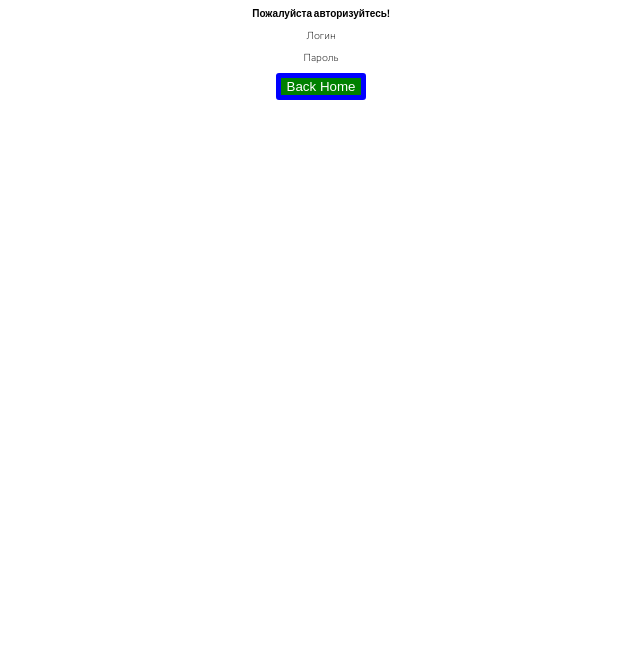
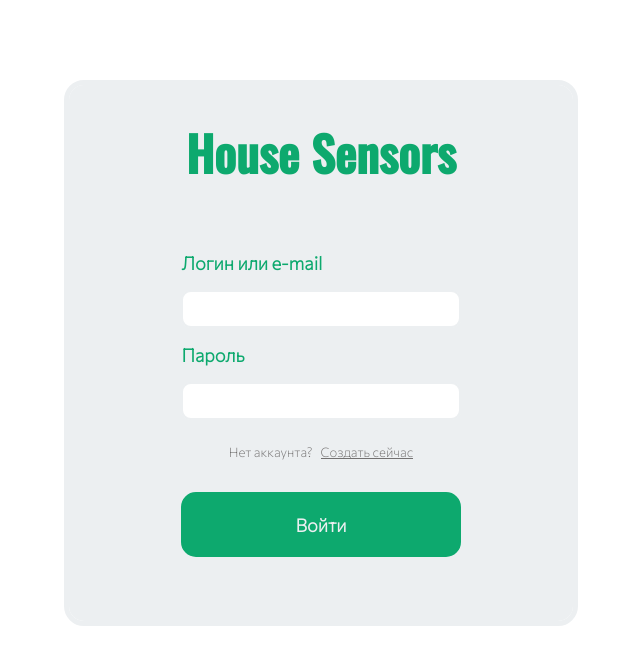
Before and after one commit to Kofeinich/housesensors-dashboard, a React (Create React App) app: page /login in a window 1280 px wide. Shown: the top 664 px of the page, without its empty margins (319-959 px from the left). Built offline with nearby package versions, Linux system fonts and the light colour scheme; a web font is replaced by a local one.

Commit message:
feat: something

```diff
--- a/src/head_components/LogPage.js
+++ b/src/head_components/LogPage.js
@@ -7,6 +7,8 @@ import {MyButton} from "../service_components/styled_components/MyButton";
 import {MyHeading} from "../service_components/styled_components/MyHeading";
 import {MyLabel} from "../service_components/styled_components/MyLabel";
 import {MyInput} from "../service_components/styled_components/MyInput";
+import {MyFields} from "../service_components/styled_components/MyFields";
+import {TextUnderliner} from "../service_components/styled_components/TextUnderliner";
 
 export default function LogPage() {
     const [login, setLogin] = useState("")
@@ -41,22 +43,79 @@ export default function LogPage() {
         )
     }
 
+    let myWidth = 650;
+    let formWidth;
+    let formHeight;
+    let headingFontSize = "xxx-large";
+    let formTop;
+    let formLeft;
+    let formPosition;
+    let formBorderRadiusSize = 20;
+    let inputMright = 7; let inputMleft = 7;
+    let paragraphMleft = 7;
+    let paragraphAlign = "left"
+    let formMtop = 5; let formMright = 5; let formMbottom = 5; let formMleft = 5;
+    let btnMtop = 2; let btnMright = 7; let btnMbottom = 4;  let btnMleft = 7;
+    let btnPtop=0.1; let btnPright=7; let btnPbottom=0.1; let btnPleft=7;
 
-    return <MyForm onSubmit={handleSubmit}>
-        <MyHeading>Пожалуйста авторизуйтесь!</MyHeading>
-        <MyLabel>
-            <MyParagraph>Логин</MyParagraph>
-            <MyInput type="text" value={login.current} onChange={setLogin}/>
-        </MyLabel>
-        <MyLabel>
-            <MyParagraph>Пароль</MyParagraph>
-            <MyInput type="password" value={password.current} onChange={setPassword}/>
-        </MyLabel>
-        <MyButton btnBorderSize={5} bthBorderColor={"blue"} btnBorderRadiusSize={3}
+    if (document.documentElement.clientWidth <= myWidth){
+        formHeight = 100;
+        formWidth = 100;
+        formTop = 0;
+        formLeft = 0;
+        formBorderRadiusSize = 0;
+        formPosition = "absolute";
+        paragraphAlign = "center";
+        headingFontSize = "xx-large";
+        formMtop = 0;
+        formMright = 0;
+        formMbottom = 0;
+        formMleft = 0;
+        inputMleft = 1;
+        inputMright = 1;
+        paragraphMleft = 0;
+        btnMtop = 2;
+        btnMright = 0;
+        btnMbottom = 0;
+        btnMleft = 0;
+        btnPtop=0;
+        btnPright=5;
+        btnPbottom=0;
+        btnPleft=5;
+    }
+
+
+    return <MyForm onSubmit={handleSubmit}
+                   formHeight={formHeight} formWidth={formWidth} formTop={formTop} formLeft={formLeft} formPosition={formPosition}
+                   formMtop={formMtop} formMright={formMright} formMbottom={formMbottom} formMleft={formMleft}
+                   formBackgroundColor={"#eceff1"} formBorderSize={5} formBorderRadiusSize={formBorderRadiusSize} formBorderColor={"#eceff1"}>
+        <MyHeading primary headingColor={"#0da96e"} headingFontSize={headingFontSize}>House Sensors</MyHeading>
+        <MyFields fieldsMtop={4} fieldsMright={0} fieldsMbottom={1.5} fieldsMleft={0}>
+            <MyParagraph paragraphMtop={0} paragraphMright={0} paragraphMbottom={0} paragraphMleft={paragraphMleft}
+                         paragraphColor={"#0da96e"} paragraphFontSize={"large"} paragraphAlign={paragraphAlign}  paragraphWeight={750}>Логин или e-mail</MyParagraph>
+            <MyInput inputBorderSize={2} inputBorderColor={"#eceff1"} inputBorderRadiusSize={10} inputBorderFocusColor={"#0da96e"}
+                inputHeight={2} inputAlign={"left"} inputMtop={1} inputMright={inputMright} inputMbottom={0} inputMleft={inputMleft} inputFontSize={"medium"}
+                     type="text" value={login.current} onChange={setLogin}/>
+            <MyParagraph paragraphMtop={1} paragraphMright={0} paragraphMbottom={0} paragraphMleft={paragraphMleft}
+                         paragraphColor={"#0da96e"} paragraphFontSize={"large"} paragraphAlign={paragraphAlign}  paragraphWeight={750}>Пароль</MyParagraph>
+            <MyInput inputBorderSize={2} inputBorderColor={"#eceff1"} inputBorderRadiusSize={10} inputBorderFocusColor={"#0da96e"}
+                inputHeight={2} inputAlign={"left"} inputMtop={1} inputMright={inputMright} inputMbottom={0} inputMleft={inputMleft} inputFontSize={"medium"}
+                     type="password" value={password.current} onChange={setPassword}/>
+        </MyFields>
+        <MyParagraph paragraphMtop={0} paragraphMright={0} paragraphMbottom={0} paragraphMleft={0}
+                     paragraphColor={"#737171"} paragraphFontSize={"small"} paragraphAlign={"center"}  paragraphWeight={500}
+        >Нет аккаунта?
+            <TextUnderliner tuBorderSize={0.25} tuBorderColor={"#737171"} tuMtop={0} tuMright={0} tuMbottom={0} tuMleft={0.5} tuHeight={0.85}
+                            tuHoverColor={"#51c5f6"} tuHoverBorderColor={"#51c5f6"} tuHoverBorderSize={0.25}
             onClick={() => {
-            window.location = '/dashboard/'
-        }}>Back Home
+                window.location = '/registration'
+            }}>Создать сейчас</TextUnderliner>
+        </MyParagraph>
+        <MyButton type="submit" value="Login" btnBackground={"#0da96e"} btnColor={"#eceff1"} btnBorderSize={2} bthBorderColor={"#0da96e"} btnBorderRadiusSize={15} btnPtop={btnPtop} btnPright={btnPright} btnPbottom={btnPbottom} btnPleft={btnPleft}
+                  btnMtop={btnMtop} btnMright={btnMright} btnMbottom={btnMbottom} btnMleft={btnMleft}
+                  onClick={() => {
+            window.location = '/dashboard'
+        }}><MyParagraph paragraphColor={"#eceff1"} paragraphFontSize={"large"} paragraphAlign={"center"}  paragraphWeight={600}>Войти</MyParagraph>
         </MyButton>
-        <MyInput type="submit" value="Login"/>
     </MyForm>
 }
--- /dev/null
+++ b/src/head_components/RegistrationPage.js
@@ -0,0 +1,6 @@
+import React, {useState} from "react";
+
+export default function RegistrationPage(){
+
+    return
+}
--- /dev/null
+++ b/src/service_components/function_components/NavBar.js
@@ -0,0 +1,6 @@
+import React, {useState} from "react";
+
+
+export default function NavBar() {
+
+}
--- a/src/service_components/styled_components/MyButton.js
+++ b/src/service_components/styled_components/MyButton.js
@@ -2,13 +2,15 @@ import React from 'react';
 import styled, {css} from "styled-components";
 
 export const MyButton =  styled.button`
-  display: inline-block;
-  background: green;
-  color: white;
   ${props => props.primary && css`
     background: white;
     color: green;
   `}
+  ${props => props.likeLink && css`
+    color: green;
+  `}
+  background: ${props => (props.btnBackground)};
+  color: ${props => (props.btnColor)};
   margin: ${props => (props.btnMtop)}rem ${props => (props.btnMright)}rem ${props => (props.btnMbottom)}rem ${props => (props.btnMleft)}rem;
   padding: ${props => (props.btnPtop)}rem ${props => (props.btnPright)}rem ${props => (props.btnPbottom)}rem ${props => (props.btnPleft)}rem;
   height: ${props => (props.bthHeight * 0.2)+ 0.8}rem;
--- /dev/null
+++ b/src/service_components/styled_components/MyFields.js
@@ -0,0 +1,12 @@
+import React from 'react';
+import styled, {css} from "styled-components";
+
+export const MyFields = styled.div`
+    background: ${props => (props.fieldsBackground)};
+    margin: ${props => (props.fieldsMtop)}rem ${props => (props.fieldsMright)}rem ${props => (props.fieldsMbottom)}rem ${props => (props.fieldsMleft)}rem;
+    padding: ${props => (props.fieldsPtop)}rem ${props => (props.fieldsPright)}rem ${props => (props.fieldsPbottom)}rem ${props => (props.fieldsPleft)}rem;
+    height: ${props => (props.fieldsHeight * 0.2)+ 0.8}rem;
+    width: ${props => (props.fieldsWidth * 0.2)+ 3}rem;
+    border: ${props => (props.fieldsBorderSize)}px solid ${props => (props.fieldsBorderColor)};
+    border-radius: ${props => (props.fieldsBorderRadiusSize)}px;
+`
--- a/src/service_components/styled_components/MyForm.js
+++ b/src/service_components/styled_components/MyForm.js
@@ -3,6 +3,11 @@ import styled, {css} from "styled-components";
 
 export const MyForm = styled.form`
   display: inline-block;
+  width: ${props => (props.formWidth)}%;
+  height: ${props => (props.formHeight)}%;
+  top: ${props => (props.formTop)};
+  left: ${props => (props.formLeft)};
+  overflow: auto;
   position: ${props => (props.formPosition)};
   margin: ${props => (props.formMtop)}rem ${props => (props.formMright)}rem ${props => (props.formMbottom)}rem ${props => (props.formMleft)}rem;
   padding: ${props => (props.formPtop)}rem ${props => (props.formPright)}rem ${props => (props.formPbottom)}rem ${props => (props.formPleft)}rem;
--- a/src/service_components/styled_components/MyHeading.js
+++ b/src/service_components/styled_components/MyHeading.js
@@ -2,8 +2,11 @@ import React from 'react';
 import styled, {css} from "styled-components";
 
 export const MyHeading = styled.h1`
-  font-size: 62.5%;
   font-family: "Spline Sans", sans-serif;
+  ${props => props.primary && css`
+    font-family: 'Oswald', sans-serif;
+  `}
+  font-size: ${props => (props.headingFontSize)};
   margin: ${props => (props.headingMtop)}rem ${props => (props.headingMright)}rem ${props => (props.headingMbottom)}rem ${props => (props.headingMleft)}rem;
   padding: ${props => (props.headingPtop)}rem ${props => (props.headingPright)}rem ${props => (props.headingPbottom)}rem ${props => (props.headingPleft)}rem;
   text-align:  ${props => (props.headingAlign)};
--- a/src/service_components/styled_components/MyInput.js
+++ b/src/service_components/styled_components/MyInput.js
@@ -1,5 +1,21 @@
 import React from 'react';
 import styled, {css} from "styled-components";
 
-export const MyInput = styled.label`
+export const MyInput = styled.input`
+  display: inline-block;
+  font-family: "Commissioner",sans-serif;
+  font-size: ${props => (props.inputFontSize)};
+  margin: ${props => (props.inputMtop)}rem ${props => (props.inputMright)}rem ${props => (props.inputMbottom)}rem ${props => (props.inputMleft)}rem;
+  padding: ${props => (props.inputPtop)}rem ${props => (props.inputPright)}rem ${props => (props.inputPbottom)}rem ${props => (props.inputPleft)}rem;
+  text-align:  ${props => (props.inputAlign)};
+  height: ${props => (props.inputHeight)}rem;
+  width: 54%;
+  border: ${props => (props.inputBorderSize)}px solid ${props => (props.inputBorderColor)};
+  border-radius: ${props => (props.inputBorderRadiusSize)}px;
+  outline: 0;
+
+  :focus{
+    border: ${props => (props.inputBorderSize)}px solid ${props => (props.inputBorderFocusColor)};
+  }
+
 `
--- a/src/service_components/styled_components/MyParagraph.js
+++ b/src/service_components/styled_components/MyParagraph.js
@@ -1,8 +1,8 @@
 import styled, {css} from "styled-components";
 
 export const MyParagraph = styled.p`
-  font-size: 62.5%;
   font-family: "Commissioner",sans-serif;
+  font-size: ${props => (props.paragraphFontSize)};
   margin: ${props => (props.paragraphMtop)}rem ${props => (props.paragraphMright)}rem ${props => (props.paragraphMbottom)}rem ${props => (props.paragraphMleft)}rem;
   padding: ${props => (props.paragraphPtop)}rem ${props => (props.paragraphPright)}rem ${props => (props.paragraphPbottom)}rem ${props => (props.paragraphPleft)}rem;
   text-align:  ${props => (props.paragraphAlign)};
--- /dev/null
+++ b/src/service_components/styled_components/TextUnderliner.js
@@ -0,0 +1,15 @@
+import React from 'react';
+import styled, {css} from "styled-components";
+
+export const TextUnderliner = styled.span`
+  display: inline-block;
+  margin: ${props => (props.tuMtop)}rem ${props => (props.tuMright)}rem ${props => (props.tuMbottom)}rem ${props => (props.tuMleft)}rem;
+  padding: ${props => (props.tuPtop)}rem ${props => (props.tuPright)}rem ${props => (props.tuPbottom)}rem ${props => (props.tuPleft)}rem;
+  border-bottom: ${props => (props.tuBorderSize)}px solid ${props => (props.tuBorderColor)};
+  line-height: ${props => (props.tuHeight)};
+  color: ${props => (props.tuColor)};
+  :hover {
+    color: ${props => (props.tuHoverColor)};
+    border-bottom: ${props => (props.tuHoverBorderSize)}px solid ${props => (props.tuHoverBorderColor)};
+  }
+`
```
Also changed, not shown: src/head_components/UserPage.js (added, +20 -0 lines).
